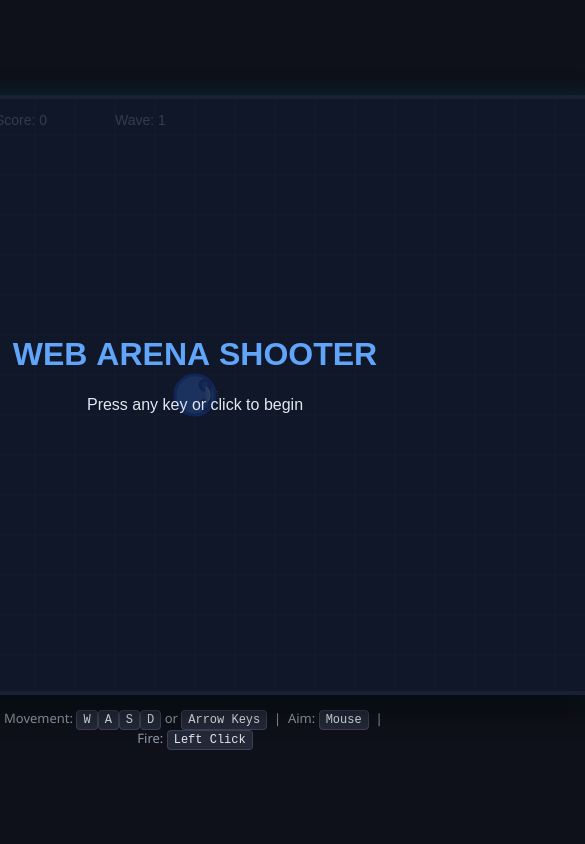
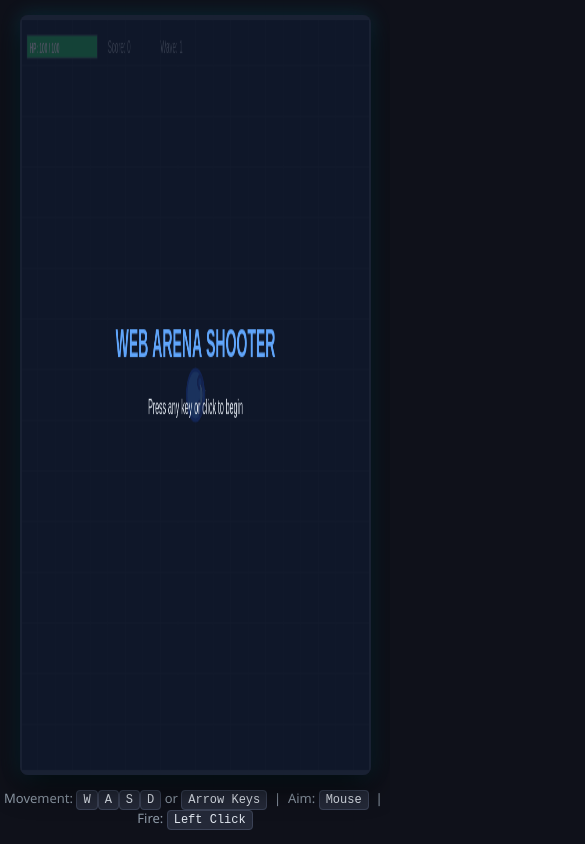
Before and after one commit to Aryan-Kumar-1659/Web_Arena_Shooter, a website built with Vite: page index.html in a window 390 px wide. Shown: the whole page, 585 px wide, since content can reach past the window. Built offline with nearby package versions, Linux system fonts and the light colour scheme.

Commit message:
Responsiveness added

```diff
--- a/index.html
+++ b/index.html
@@ -24,8 +24,8 @@
     }
     #game-container {
       position: relative;
-      width: 800px;
-      height: 600px;
+      width: 90vw;
+      height: 90vh;
       box-shadow: 0 10px 30px rgba(0, 0, 0, 0.8), 0 0 20px rgba(0, 200, 255, 0.2);
       border-radius: 8px;
       overflow: hidden;
```
